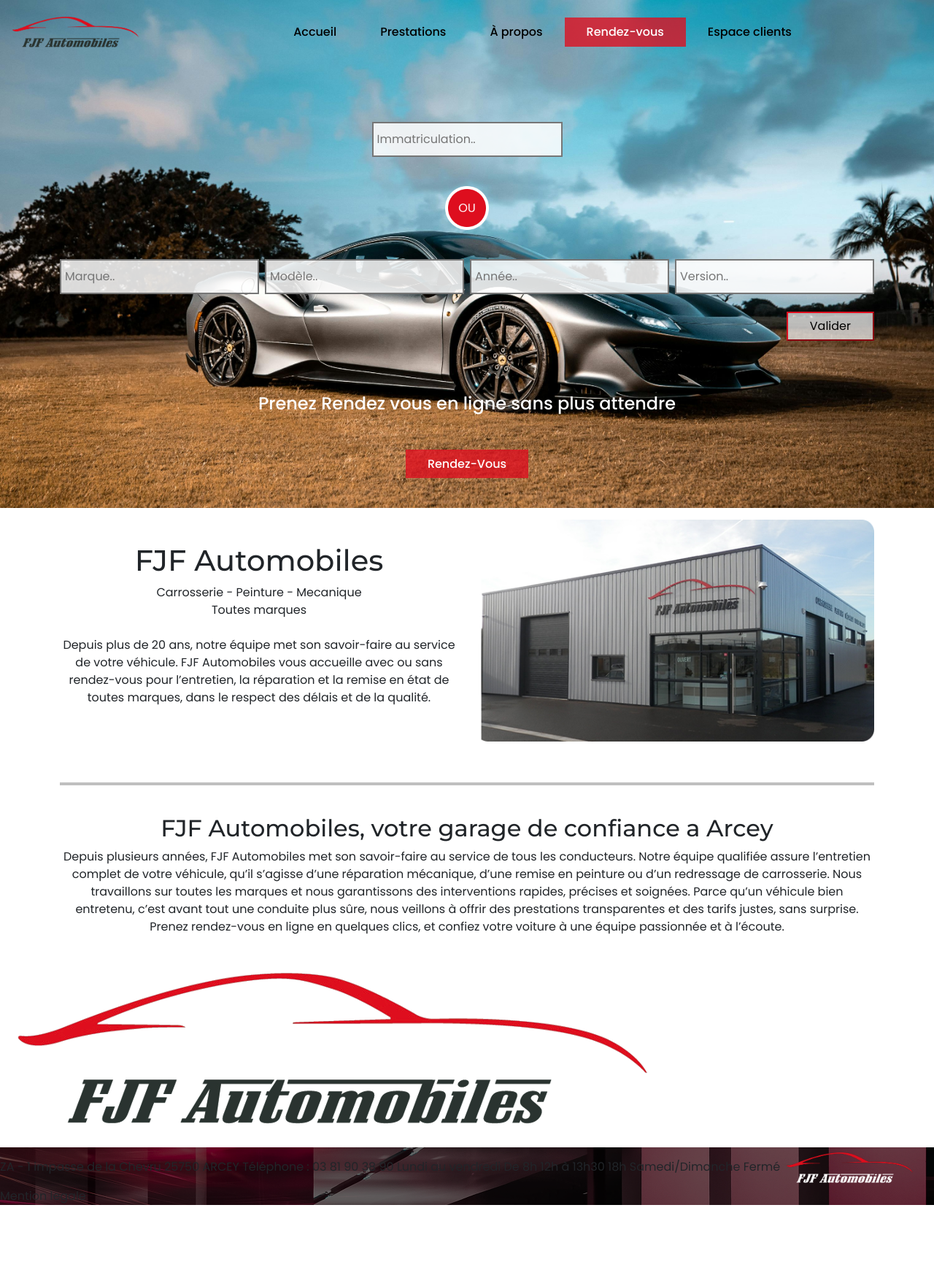
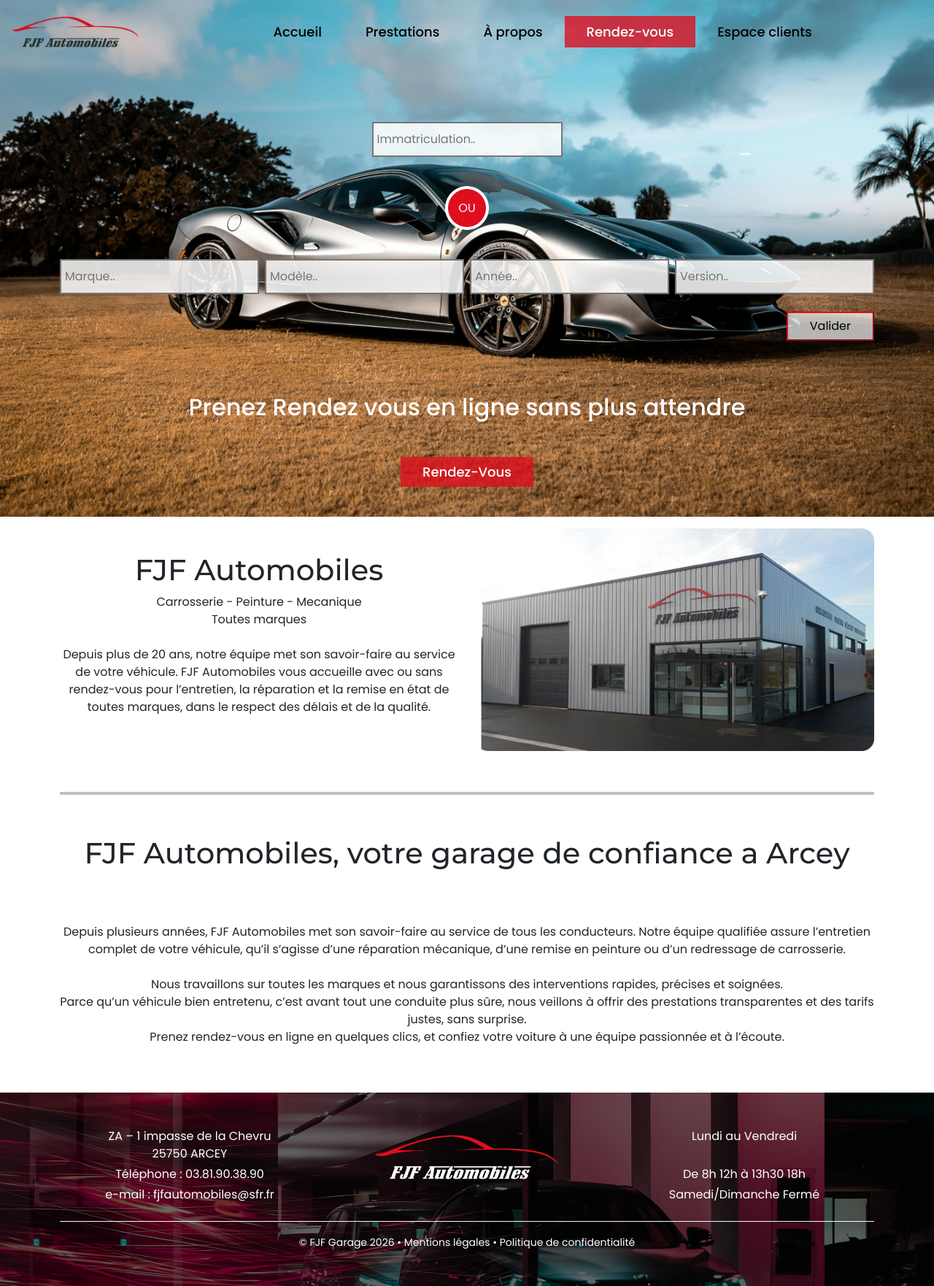
Before and after one commit to Cruzax/FJF-WORDPRESS, a PHP site: page / in a window 1280 px wide. Shown: the whole page at 73% size. Before the commit the page ends 1651 px from the top, so only its background shows below. Run offline with PHP 8.4, Linux system fonts and the light colour scheme.

Commit message:
Page acceuil fini

```diff
--- a/css/base/main.css
+++ b/css/base/main.css
@@ -6,7 +6,7 @@
 .btn-rdv {
   background-color: #de0e1fca;
   color: white;
-  font-size: medium;
+  font-size: large;
   border-style: none;
 }
 
@@ -34,7 +34,7 @@
 
 .h2{
   font-family: "Montserrat", sans-serif;
-
+  font-size: 40px;
 }
 
 .h3{
--- a/css/components/hero.css
+++ b/css/components/hero.css
@@ -1,5 +1,5 @@
 .hero_background {
-  background: url(/img/pissta.jpg);
+  background: url(/img/pissta-crop.jpg);
   background-size: cover;
   background-position: center;
   background-repeat: no-repeat;
@@ -14,3 +14,7 @@
 .texte-zone:hover::placeholder{
 color: rgb(0, 0, 0);
 }
+
+.rdv_text{
+  font-size: xx-large;
+}
--- a/css/layout/header.css
+++ b/css/layout/header.css
@@ -8,6 +8,7 @@
   text-decoration: none;
   position: relative;
   padding-bottom: 3px;
+  font-size: large;
 }
 
 .nav-link-top:hover {
--- a/index.html
+++ b/index.html
@@ -28,10 +28,14 @@
 
             <div class="col d-flex justify-content-center">
               <nav class="d-flex align-items-center">
-                <a href="#" class="nav-link-top nav-item-box">Accueil</a>
-                <a href="#" class="nav-link-top nav-item-box">Prestations</a>
-                <a href="#" class="nav-link-top nav-item-box">À propos</a>
-                <a href="#"class="btn-rdv nav-link-top nav-item-box">Rendez-vous</a>
+                <a href="#" class="nav nav-link-top nav-item-box">Accueil</a>
+                <a href="#" class="nav nav-link-top nav-item-box"
+                  >Prestations</a
+                >
+                <a href="#" class="nav nav-link-top nav-item-box">À propos</a>
+                <a href="#" class="btn-rdv nav-link-top nav-item-box"
+                  >Rendez-vous</a
+                >
                 <a href="#" class="nav-link-top nav-item-box">Espace clients</a>
               </nav>
             </div>
@@ -52,7 +56,11 @@
 
         <div class="row justify-content-center mb-3">
           <div class="col-auto">
-            <img src="img/ca OU ca.png" class="img-ou img-fluid py-4" alt="OU" />
+            <img
+              src="img/ca OU ca.png"
+              class="img-ou img-fluid py-4"
+              alt="OU"
+            />
           </div>
         </div>
         <form action="">
@@ -96,11 +104,11 @@
             </div>
           </div>
         </form>
-        <h2 class="text-white fs-4 py-5">
+        <h2 class="rdv_text text-white py-5">
           Prenez Rendez vous en ligne sans plus attendre
         </h2>
 
-        <a href='#' class="btn-rdv nav-link-top nav-item-box">Rendez-Vous</a>
+        <a href="#" class="btn-rdv nav-link-top nav-item-box">Rendez-Vous</a>
 
         <div class="py-4"></div>
       </div>
@@ -113,9 +121,12 @@
         >
           <h3 class="h1">FJF Automobiles</h3>
           <p>
-            Carrosserie - Peinture - Mecanique <br>
-            Toutes marques <br><br>
-            Depuis plus de 20 ans, notre équipe met son savoir-faire au service de votre véhicule. FJF Automobiles vous accueille avec ou sans rendez-vous pour l’entretien, la réparation et la remise en état de toutes marques, dans le respect des délais et de la qualité.
+            Carrosserie - Peinture - Mecanique <br />
+            Toutes marques <br /><br />
+            Depuis plus de 20 ans, notre équipe met son savoir-faire au service
+            de votre véhicule. FJF Automobiles vous accueille avec ou sans
+            rendez-vous pour l’entretien, la réparation et la remise en état de
+            toutes marques, dans le respect des délais et de la qualité.
           </p>
         </div>
 
@@ -123,36 +134,68 @@
           <img src="img/Garage.png" class="img-fluid" alt="Garage de FJF" />
         </div>
       </div>
-<hr class="separator">
+      <hr class="separator" />
 
       <div class="d-flex justify-content-center align-items-center text-center">
-        <h2 class="h2">FJF Automobiles, votre garage de confiance a Arcey</h2>
+        <h2 class="h2 py-3">
+          FJF Automobiles, votre garage de confiance a Arcey
+        </h2>
       </div>
 
-      <p class="text-center">
+      <p class="text-center py-5">
         Depuis plusieurs années, FJF Automobiles met son savoir-faire au service
         de tous les conducteurs. Notre équipe qualifiée assure l’entretien
         complet de votre véhicule, qu’il s’agisse d’une réparation mécanique,
-        d’une remise en peinture ou d’un redressage de carrosserie. Nous
+        d’une remise en peinture ou d’un redressage de carrosserie.<br /><br />Nous
         travaillons sur toutes les marques et nous garantissons des
-        interventions rapides, précises et soignées. Parce qu’un véhicule bien
-        entretenu, c’est avant tout une conduite plus sûre, nous veillons à
+        interventions rapides, précises et soignées. <br />Parce qu’un véhicule
+        bien entretenu, c’est avant tout une conduite plus sûre, nous veillons à
         offrir des prestations transparentes et des tarifs justes, sans
-        surprise. Prenez rendez-vous en ligne en quelques clics, et confiez
-        votre voiture à une équipe passionnée et à l’écoute.
+        surprise. <br />Prenez rendez-vous en ligne en quelques clics, et
+        confiez votre voiture à une équipe passionnée et à l’écoute.
       </p>
     </div>
-    <img class="" src="img/FJFlogo.png" alt="">
 
+    <footer
+      class="container-fluid text-white py-5"
+      style="background: url('img/Rectangle.png') center/cover no-repeat"
+    >
+      <div class="container">
+        <div class="row">
+          <div class="col-md-4 text-center">
+            <p class="mb-1">ZA – 1 impasse de la Chevru<br />25750 ARCEY</p>
+            <p class="mb-1">Téléphone : 03.81.90.38.90</p>
+            <p class="mb-0">e-mail : fjfautomobiles@sfr.fr</p>
+          </div>
 
-    <footer>
-      <span>ZA - 1 impasse de la Chevru 25750 ARCEY</span>
-      <span>Téléphone : 03 81 90 38 90</span>
-      <span>Lundi au vendredi</span>
-      <span>De 8h 12h à 13h30 18h</span>
-      <span>Samedi/Dimanche Fermé</span>
-      <img class="logo" src="/img/FJFlogoblanc.png" alt="FJF logo" />
-      <span>Mention legale</span>
+          <div class="col-md-4 d-flex flex-column align-items-center mb-4">
+            <img
+              src="/img/FJFlogoblanc.png"
+              class="img-fluid mb-3"
+              alt="FJF Logo"
+              style="max-height: 80px"
+            />
+
+            <div class="d-flex gap-4"></div>
+          </div>
+
+          <div class="col-md-4 mb-4 text-center">
+            <p class="mb-1">Lundi au Vendredi <br /><br /></p>
+            <p class="mb-1">De 8h 12h à 13h30 18h</p>
+            <p class="mb-0">Samedi/Dimanche Fermé</p>
+          </div>
+        </div>
+        <div class="container mt-auto pt-3 border-top border-light">
+          <div class="text-center">
+            <small class="text-white">
+              © FJF Garage 2026 •
+              <a href="#" class="text-white text-decoration-none">Mentions légales</a>
+              •
+              <a href="#" class="text-white text-decoration-none">Politique de confidentialité</a>
+            </small>
+          </div>
+        </div>
+      </div>
     </footer>
   </body>
 </html>
```
Also changed, not shown: fjf-home.jpg (added), img/Rectangle.png (added), img/pissta-crop.jpg (added).
